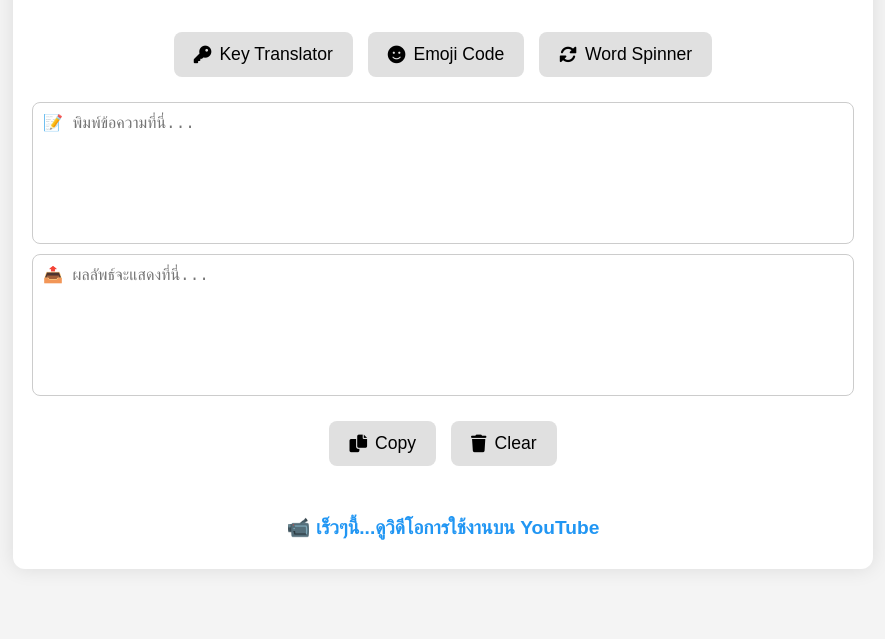
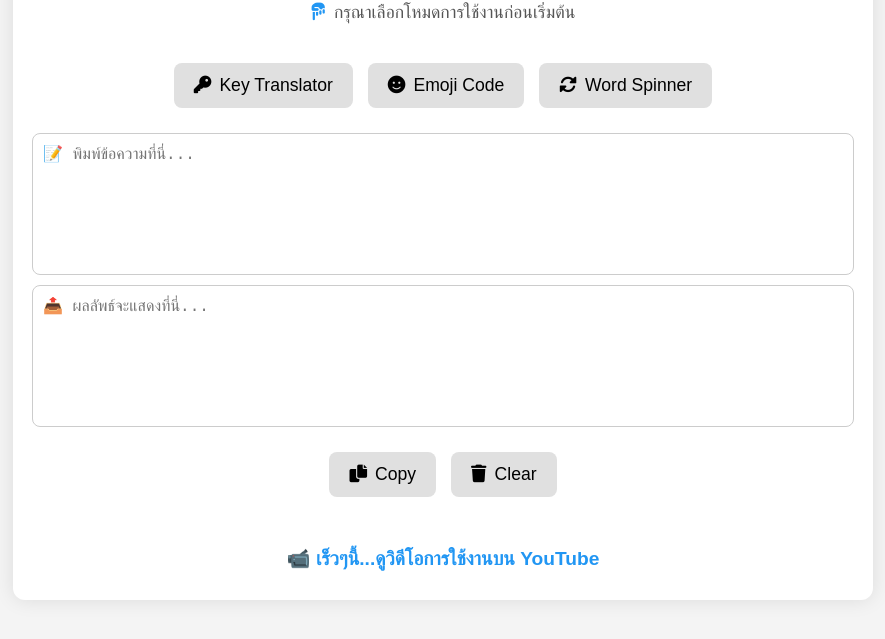
Before and after one commit to jornjud/3in1-Key-Emoji-Spinner, a plain HTML site: page index.html in a window 1280 px wide. Shown: the part 161-800 px from the top of the page, without its empty margins (197-1082 px from the left). Drawn offline with nearby package versions, Linux system fonts and the light colour scheme.

Commit message:
Add files via upload

```diff
--- a/index.html
+++ b/index.html
@@ -11,6 +11,10 @@
 <body>
   <div class="container">
     <h1>🔐 3in1 Key-Emoji-Spinner 🔐</h1>
+
+	<div class="mode-instruction">
+		<i class="fas fa-hand-point-down"></i> กรุณาเลือกโหมดการใช้งานก่อนเริ่มต้น
+	</div>
 
     <div class="mode-buttons">
       <button id="xorModeBtn" class="mode-btn"><i class="fas fa-key"></i> Key Translator</button>
--- a/style.css
+++ b/style.css
@@ -248,3 +248,19 @@ button:hover {
     color: #e0e0e0;
   }
 }
+
+/* สไตล์สำหรับข้อความแนะนำให้เลือกโหมด */
+.mode-instruction {
+  text-align: center;
+  font-size: 1.1rem;
+  color: #555;
+  margin-bottom: 15px;
+  display: flex;
+  align-items: center;
+  justify-content: center;
+  gap: 8px;
+}
+
+.mode-instruction i {
+  color: #2196F3; /* สีไอคอน */
+}
```
